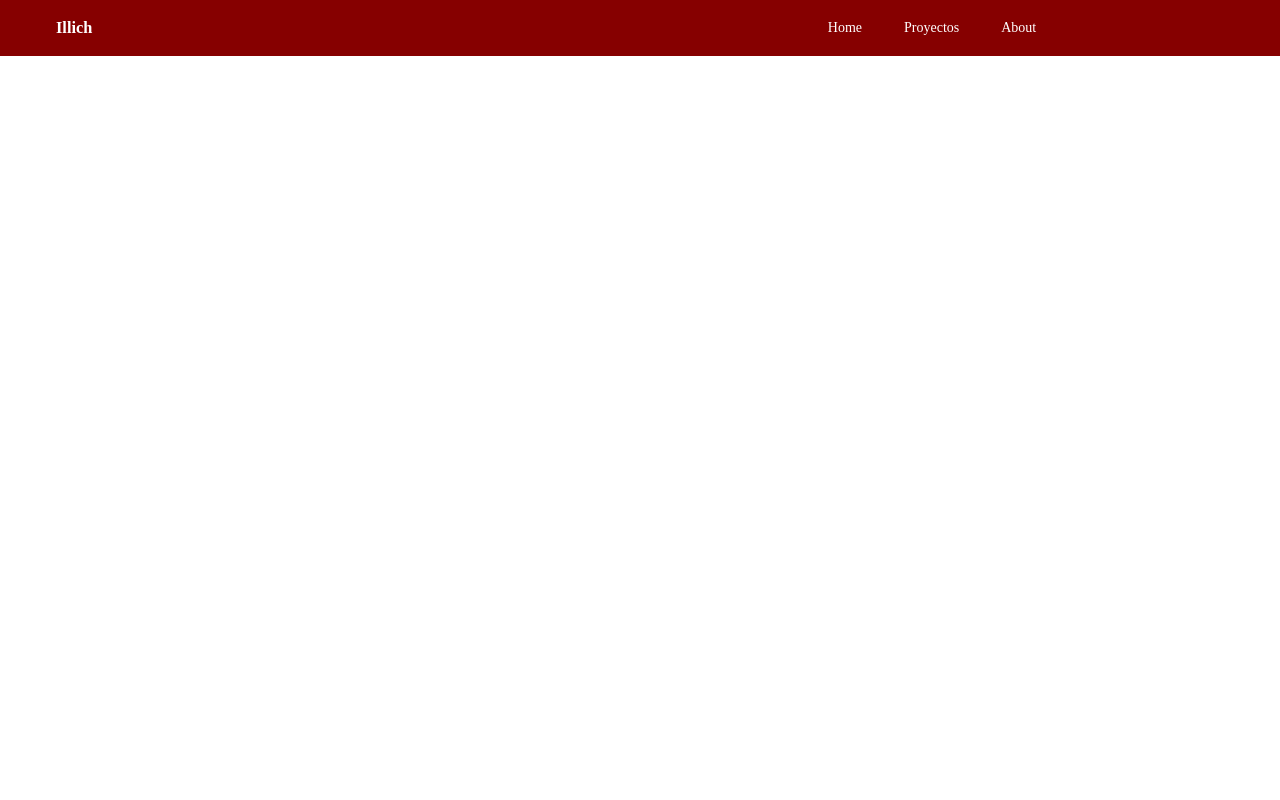
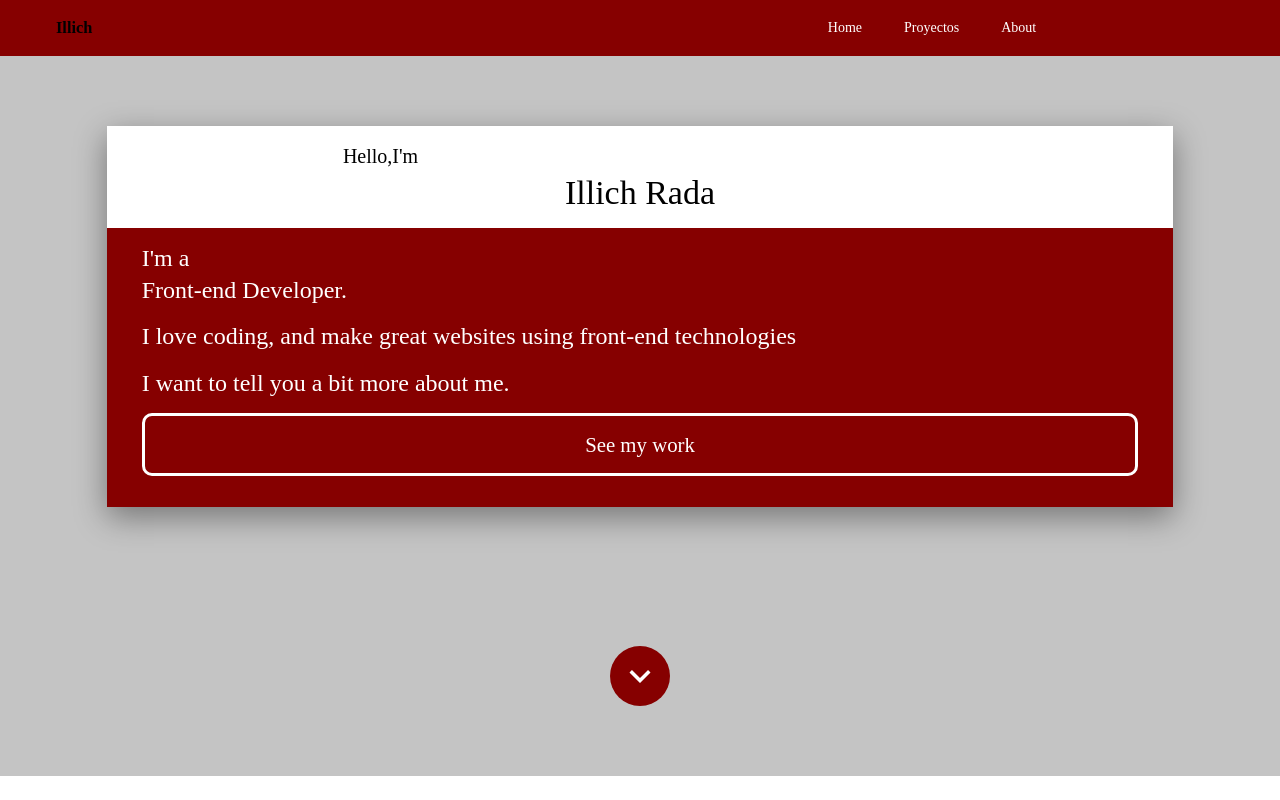
Before and after one commit to illich570/portafolio, a Next.js app: page / in a window 1280 px wide. Built offline with nearby package versions, Linux system fonts and the light colour scheme.

Commit message:
[ADD] initial layout for Parallax Card in landingPage

```diff
--- /dev/null
+++ b/components/ParallaxCard/ParallaxCard.jsx
@@ -0,0 +1,84 @@
+import styled from 'styled-components';
+import { Grid, withTheme,Typography, Button} from '@material-ui/core';
+import { makeStyles } from '@material-ui/core/styles';
+import KeyboardArrowDownIcon from '@material-ui/icons/KeyboardArrowDown';
+const useStyles = makeStyles({
+  button:{
+    padding: '0.5em 0',
+    color: 'white',
+    border: '3px solid white',
+    textTransform: 'none',
+    fontSize: '1.3rem',
+    marginBottom: '0.8em',
+    borderRadius: '10px'
+  }
+});
+
+
+const ContainerParallax = styled(Grid)`
+  background-color: #C4C4C4;
+  height: 90vh;
+  width: 100%;
+`;
+
+const CardParallax = styled(Grid)`
+  background-color: white;
+  box-shadow: 0px 10px 30px rgba(0, 0, 0, 0.4);
+`
+const RedSectionCard = withTheme(styled(Grid)`
+  background-color: ${props => props.theme.palette.primary.main};
+  color: white;
+  padding: 1em 2.5em;
+`)
+
+const WhiteSectionCard = styled(Grid)`
+  padding: 1em;
+`
+
+const ParagraphCard = styled(Typography)`
+  margin-bottom: 0.6em !important;
+`;
+
+const CircleButton = withTheme(styled.div`
+  background-color: ${props => props.theme.palette.primary.main};
+  height: 60px;
+  width: 60px;
+  border-radius: 50%;
+  display: flex;
+  justify-content: center;
+  align-items: center;
+`);
+
+const ArrowButton = styled(KeyboardArrowDownIcon)`
+  font-size: 3em !important;
+  color: white;
+`
+
+
+export default function ParallaxCard(){
+  const classes = useStyles();
+  return(
+    <ContainerParallax container item xs={12} justify="center" alignItems="center">
+      <CardParallax container item xs={10} justify="center">
+        <WhiteSectionCard item xs={7}>
+          <Typography  variant="h6">Hello,I'm </Typography>
+          <Typography align="center" variant="h4">Illich Rada</Typography>
+        </WhiteSectionCard>
+        <RedSectionCard item xs={12} justify="center">
+          <Typography variant="h5" align="justify">I'm a</Typography>
+          <ParagraphCard variant="h5" align="justify">Front-end Developer.</ParagraphCard>
+          <ParagraphCard variant="h5" align="justify">I love coding, and make great websites using front-end technologies</ParagraphCard>
+          <ParagraphCard variant="h5" align="justify">I want to tell you a bit more about me.</ParagraphCard>
+          <Grid item xs={12} justify="center">
+            <Button className={classes.button} fullWidth variant="outlined" color="secondary">See my work</Button>
+          </Grid>
+        </RedSectionCard>
+      </CardParallax>
+      <Grid container item xs={12} justify="center">
+        <CircleButton>
+          <ArrowButton/>
+        </CircleButton>
+      </Grid>
+    </ContainerParallax>
+  )
+}
--- a/pages/index.js
+++ b/pages/index.js
@@ -1,10 +1,11 @@
-import Head from 'next/head'
 import Layout from '../components/Layout'
+import ParallaxCard from '../components/ParallaxCard/ParallaxCard';
+
 export default function Home() {
   return (
     <>
       <Layout titleHead="Illich Rada">
-        <span>Hola!</span>
+        <ParallaxCard/>
       </Layout>
     </>
   )
--- a/src/theme.js
+++ b/src/theme.js
@@ -17,7 +17,8 @@ const theme = createMuiTheme({
       default: '#fff',
     },
     text:{
-      primary: '#fff'
+      primary: '#000000',
+      secondary: '#fff'
     }
   },
   typography: {
```
